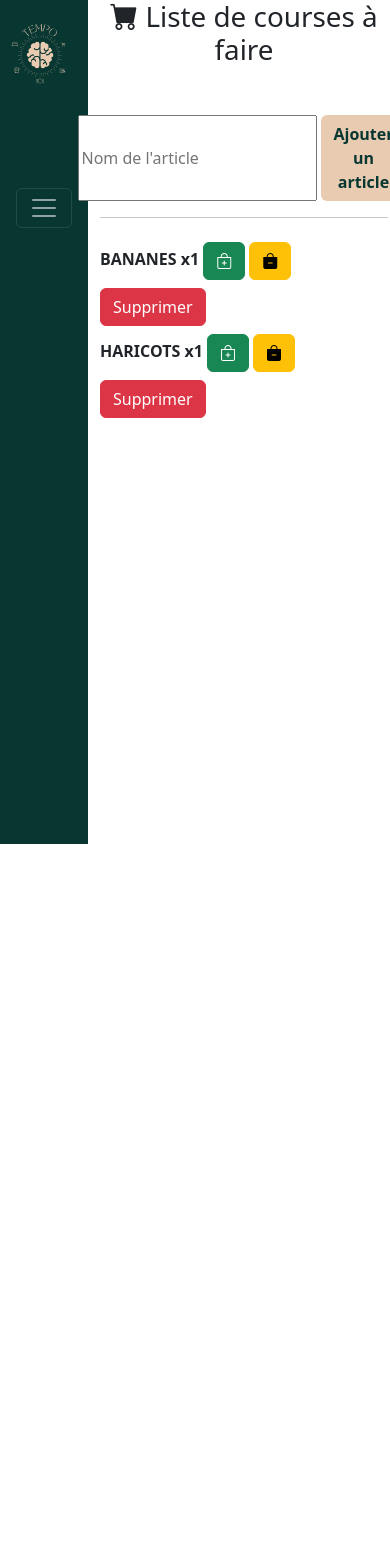
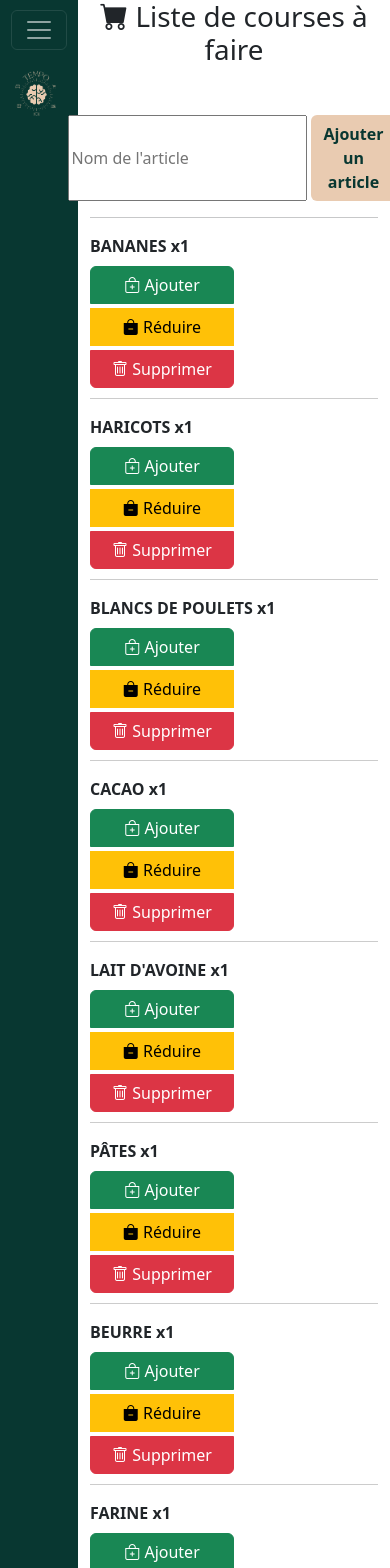
Before and after one commit to fredlecoach/tempo, a Vue app: page / in a window 390 px wide. Shown: the top 1568 px of the page. Before the commit the page ends 844 px from the top, so only its background shows below. Built offline with nearby package versions, Linux system fonts and the light colour scheme.

Commit message:
modif responsive

```diff
--- a/src/App.vue
+++ b/src/App.vue
@@ -2,7 +2,7 @@
   <div class="d-flex">
     <!-- Barre latérale de navigation -->
     <nav class="navbar navbar-dark  flex-column p-3">
-      <a class="navbar-brand mb-3 d-block" href="#">
+      <a class="navbar-brand mt-5 mb-3 d-block" href="#">
         <img src="./styles/images/logoTempo.png" class="logo" alt="Logo">
       </a>
 
@@ -56,13 +56,24 @@
         </div>
         <hr>
         <ul class="list-unstyled">
-          <li v-for="(item, index) in courses" :key="index" class="fw-bold">
-            {{ item.name.toUpperCase() }} x{{ item.quantity }}
-            <button class="btn btn-success my-2" @click="augmenter(index)"><i class="bi bi-bag-plus"></i></button>
-            <button class="btn btn-warning mx-1 my-2" @click="diminuer(index)"><i class="bi bi-bag-dash-fill"></i></button>
-            <button class="btn btn-danger" @click="deleteItem(index)">Supprimer</button>
-          </li>
-        </ul>
+  <li v-for="(item, index) in courses" :key="index" class="fw-bold mb-3">
+    <div>
+      {{ item.name.toUpperCase() }} x{{ item.quantity }}
+    </div>
+    <div class="btn-group-vertical mt-2">
+      <button class="btn btn-success" @click="augmenter(index)">
+        <i class="bi bi-bag-plus"></i> Ajouter
+      </button>
+      <button class="btn btn-warning mt-1" @click="diminuer(index)">
+        <i class="bi bi-bag-dash-fill"></i> Réduire
+      </button>
+      <button class="btn btn-danger mt-1" @click="deleteItem(index)">
+        <i class="bi bi-trash"></i> Supprimer
+      </button>
+    </div>
+  </li>
+</ul>
+
       </div>
     </main>
   </div>
@@ -74,6 +85,16 @@ import { ref } from "vue";
 const courses = ref([
   { name: "Bananes", quantity: 1 },
   { name: "Haricots", quantity: 1 },
+  { name: "blancs de poulets", quantity : 1},
+  { name: "cacao", quantity : 1},
+  { name: "lait d'avoine", quantity : 1},
+  { name: "pâtes", quantity : 1},
+  { name: "beurre", quantity : 1},
+  { name: "farine", quantity : 1},
+  { name: "dentifrice weleda", quantity : 1},
+  { name: "lessive", quantity : 1},
+  { name: "fromage râpé", quantity : 1},
+  { name: "ricorée", quantity : 1},
 ]);
 
 const newItem = ref("");
@@ -132,6 +153,24 @@ const deleteItem = (index) => {
   margin-left: 8px
 }
 
+.btn-group-vertical {
+  display: flex;
+  flex-direction: column;
+  align-items: flex-start;
+}
+
+.btn-group-vertical .btn {
+  width: 50%; /* Les boutons prendront toute la largeur de leur parent */
+}
+
+.list-unstyled li {
+  border-bottom: 1px solid #ccc; /* Ligne de séparation entre les articles */
+  padding-bottom: 10px;
+}
+
+.list-unstyled li:last-child {
+  border-bottom: none; /* Pas de ligne pour le dernier élément */
+}
 
 
 @media (min-width: 768px) {
@@ -154,7 +193,7 @@ const deleteItem = (index) => {
 @media (max-width: 500px) {
   .navbar-brand .logo {
     width: 170%;
-    margin-left: -10px /* Agrandir le logo pour les petits écrans */
+    margin-left: -5px /* Agrandir le logo pour les petits écrans */
   }
   main{
     width: 80%;
@@ -164,7 +203,8 @@ const deleteItem = (index) => {
 
 @media (max-width: 3000px){
   .navbar-toggler{
-  margin-bottom: 600px;
+  position: fixed;
+  top: 10px;
   align-self: center;
 }
 }
```
